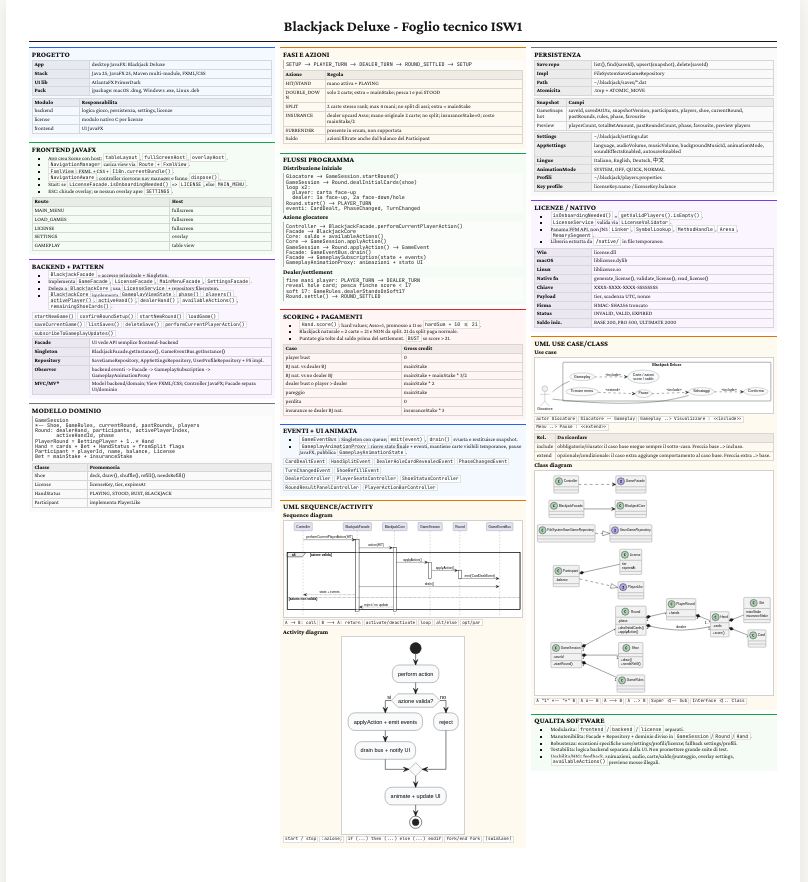
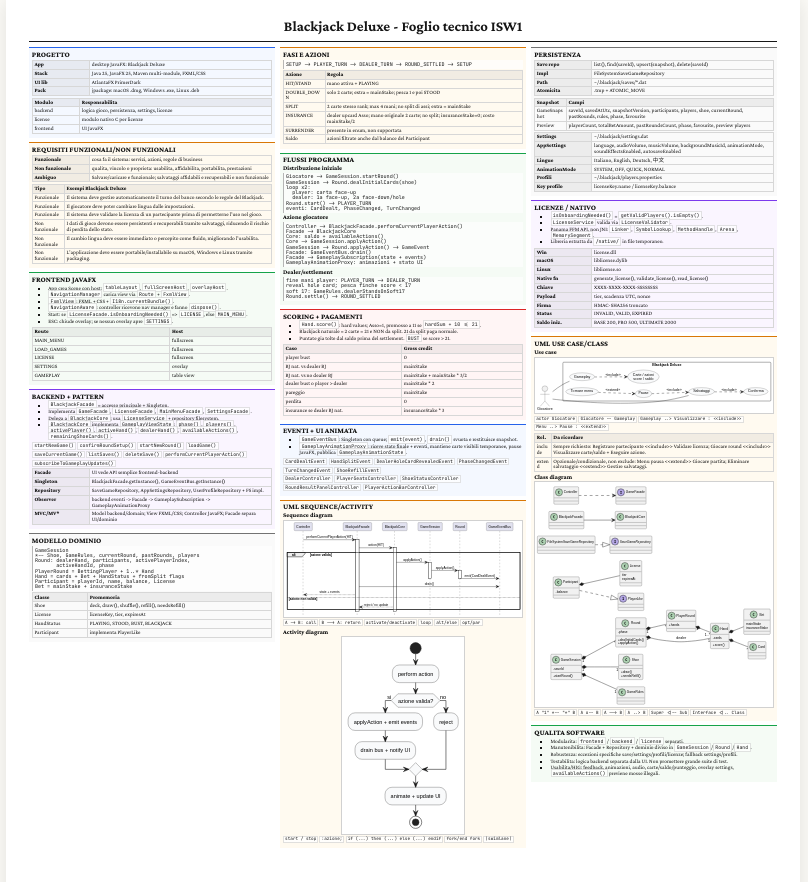
Before and after one commit to saphitv/riassunti-scuola, a Next.js app: page /ingegneria-software-1 in a window 1280 px wide. Shown: the top 882 px of the page, without its empty margins (237-1045 px from the left). Built offline with nearby package versions, Linux system fonts and the light colour scheme; what better-react-mathjax would draw is missing.

Commit message:
feat: enhance Ingegneria Software 1 page with functional and non-functional requirements

```diff
--- a/app/ingegneria-software-1/page.tsx
+++ b/app/ingegneria-software-1/page.tsx
@@ -136,6 +136,27 @@ export default function IngegneriaSoftwarePage() {
                 ["backend", "logica gioco, persistenza, settings, licenze"],
                 ["license", "modulo nativo C per licenze"],
                 ["frontend", "UI JavaFX"],
+              ]}
+            />
+          </Card>
+
+          <Card title="Requisiti funzionali/non funzionali" tone="yellow">
+            <KeyValue
+              rows={[
+                ["Funzionale", "cosa fa il sistema: servizi, azioni, regole di business"],
+                ["Non funzionale", "qualita, vincolo o proprieta: usabilita, affidabilita, portabilita, prestazioni"],
+                ["Ambiguo", "Salvare/caricare e funzionale; salvataggi affidabili e recuperabili e non funzionale"],
+              ]}
+            />
+            <Matrix
+              headings={["Tipo", "Esempi Blackjack Deluxe"]}
+              rows={[
+                ["Funzionale", "Il sistema deve gestire automaticamente il turno del banco secondo le regole del Blackjack."],
+                ["Funzionale", "Il giocatore deve poter cambiare lingua dalle impostazioni."],
+                ["Funzionale", "Il sistema deve validare la licenza di un partecipante prima di permetterne l'uso nel gioco."],
+                ["Non funzionale", "I dati di gioco devono essere persistenti e recuperabili tramite salvataggi, riducendo il rischio di perdita dello stato."],
+                ["Non funzionale", "Il cambio lingua deve essere immediato o percepito come fluido, migliorando l'usabilita."],
+                ["Non funzionale", "L'applicazione deve essere portabile/installabile su macOS, Windows e Linux tramite packaging."],
               ]}
             />
           </Card>
@@ -390,8 +411,8 @@ Round.settle() -> ROUND_SETTLED`}</Flow>
             <Matrix
               headings={["Rel.", "Da ricordare"]}
               rows={[
-                ["include", "obbligatorio/riusato: il caso base esegue sempre il sotto-caso. Freccia base ..> incluso."],
-                ["extend", "opzionale/condizionale: il caso extra aggiunge comportamento al caso base. Freccia extra ..> base."],
+                ["include", "Sempre richiesto: Registrare partecipante <<include>> Validare licenza; Giocare round <<include>> Visualizzare carte/saldo + Eseguire azione."],
+                ["extend", "Opzionale/condizionale, non exclude: Menu pausa <<extend>> Giocare partita; Eliminare salvataggio <<extend>> Gestire salvataggi."],
               ]}
             />
 
```
